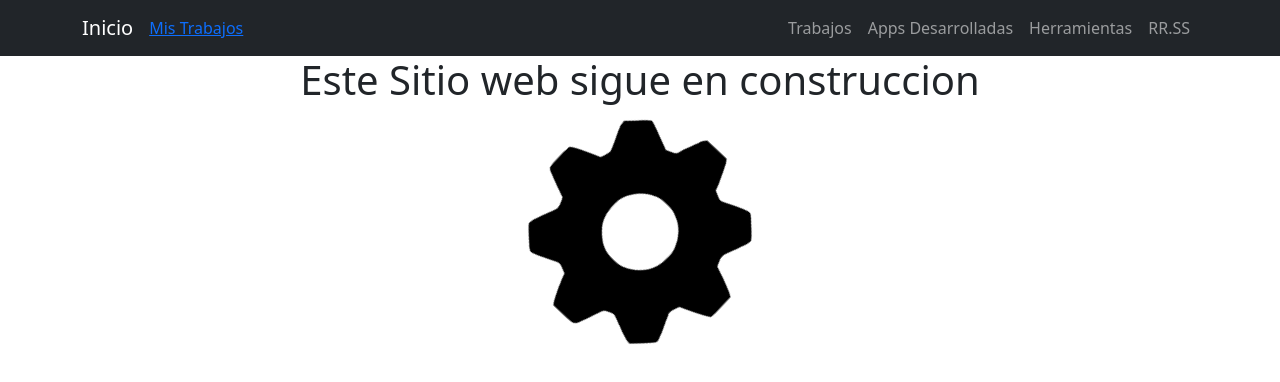
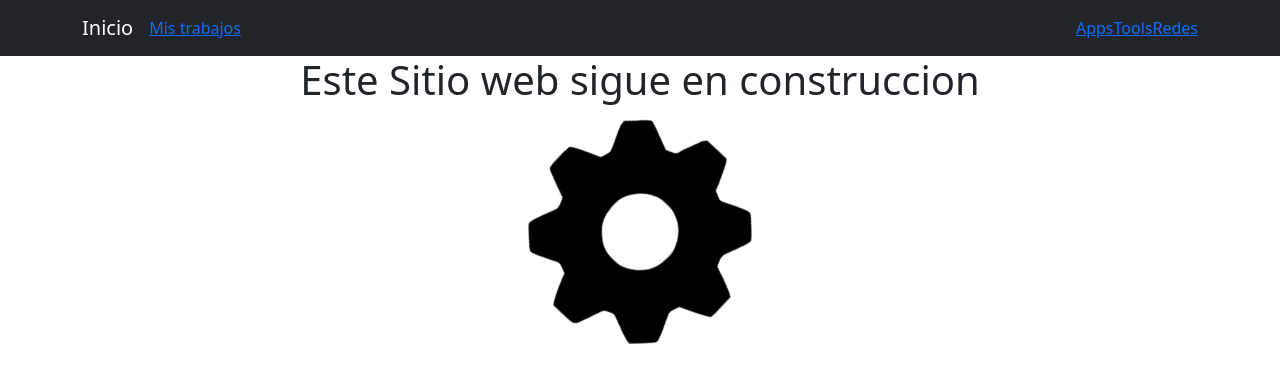
Before and after one commit to ShindouAstrea/My-personal-web-page, a React (Create React App) app: page / in a window 1280 px wide. Shown: the top 382 px of the page. Built offline with nearby package versions, Linux system fonts and the light colour scheme.

Commit message:
Cambios en links

```diff
--- a/src/components/NavBarComponent.js
+++ b/src/components/NavBarComponent.js
@@ -12,18 +12,31 @@ function NavBarComponent(){
         <Navbar.Collapse id="responsive-navbar-nav">
           <Nav className="me-auto">
           <Nav.Item >
-                <Link to ="/Jobs"> Mis Trabajos
+                <Link to ="/Jobs">
+                Mis trabajos
                 </Link>
+
             </Nav.Item>
           </Nav>
           <Nav>
-          <Nav.Link href="/Jobs">Trabajos</Nav.Link>
+          <Nav.Item >
+                <Link to ="/Apps">
+                Apps
+                </Link>
 
-            <Nav.Link href="/Apps">Apps Desarrolladas</Nav.Link>
-            <Nav.Link href="/DevTools">Herramientas</Nav.Link>
-            <Nav.Link eventKey={2} href="/SocialNetworks">
-              RR.SS
-            </Nav.Link>
+            </Nav.Item>
+            <Nav.Item >
+                <Link to ="/DevTools">
+                Tools
+                </Link>
+
+            </Nav.Item>
+            <Nav.Item >
+                <Link to ="/SocialNetworks">
+                Redes
+                </Link>
+
+            </Nav.Item>
           </Nav>
         </Navbar.Collapse>
       </Container>
```
